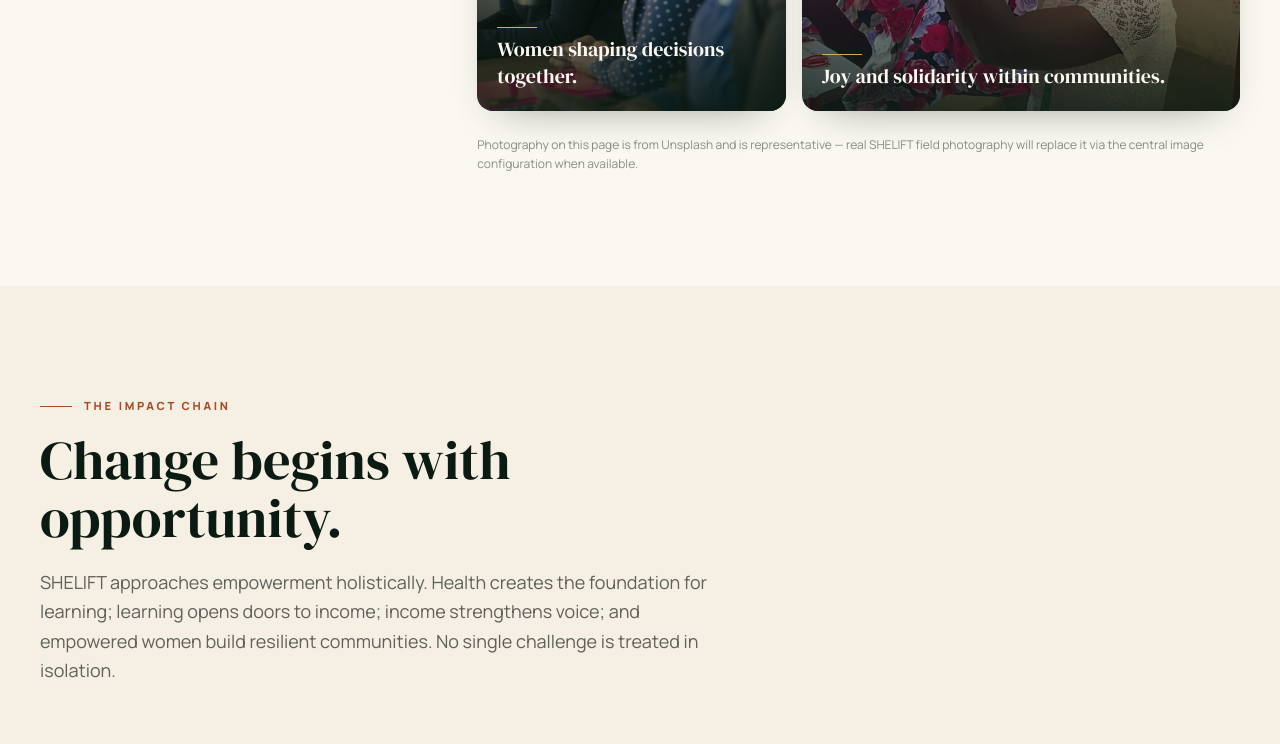
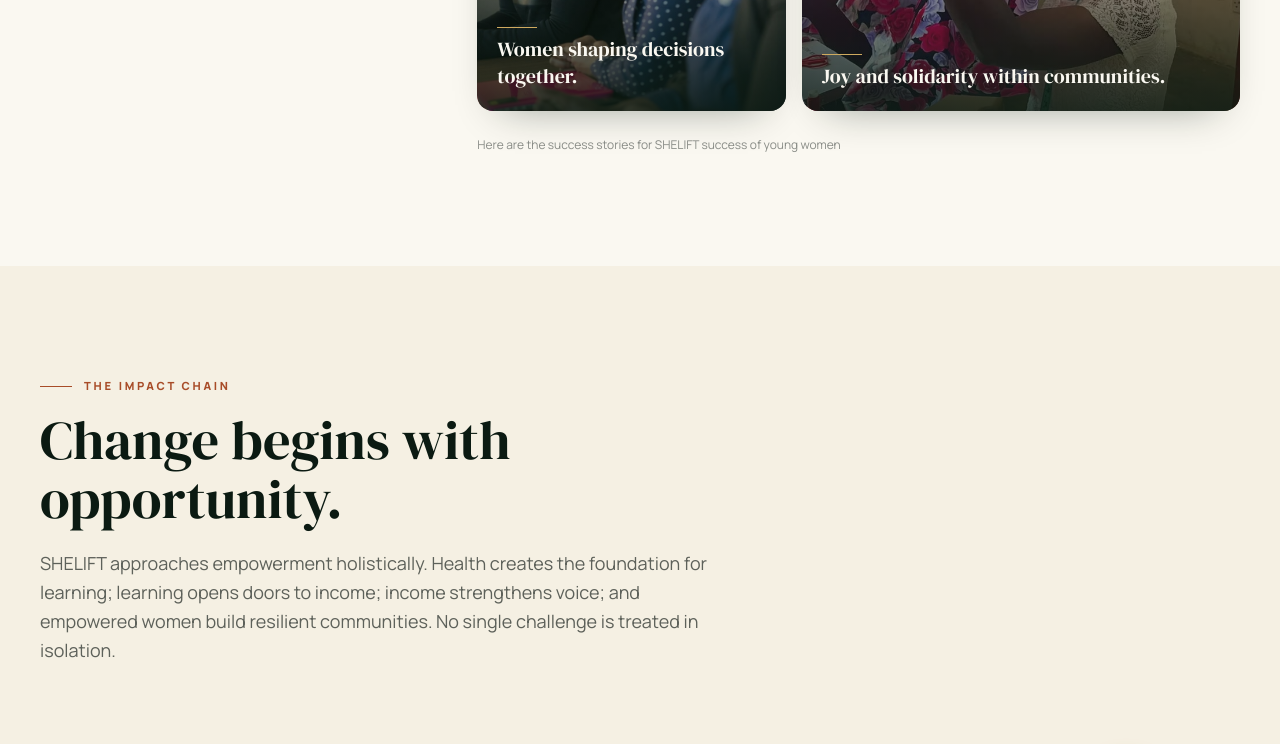
Before and after one commit to musinguziemma1/Shelift, a React (Vite) app: page / in a window 1280 px wide. Shown: the part 6660-7404 px from the top of the page. Built offline with nearby package versions, Linux system fonts and the light colour scheme.

Commit message:
content: update story gallery note text

```diff
--- a/src/data/storytelling.ts
+++ b/src/data/storytelling.ts
@@ -86,7 +86,7 @@ export const gallery = {
     },
   ] as const,
   note:
-    "Photography on this page is from Unsplash and is representative — real SHELIFT field photography will replace it via the central image configuration when available.",
+    "Here are the success stories for SHELIFT success of young women",
 } as const;
 
 /* ------------------------------------------------------------------ */
```
